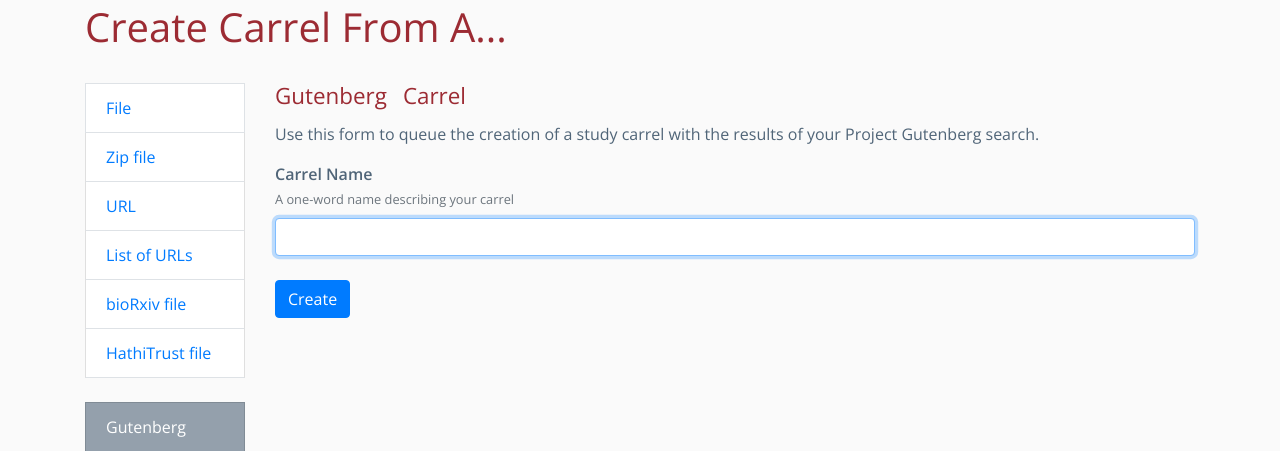
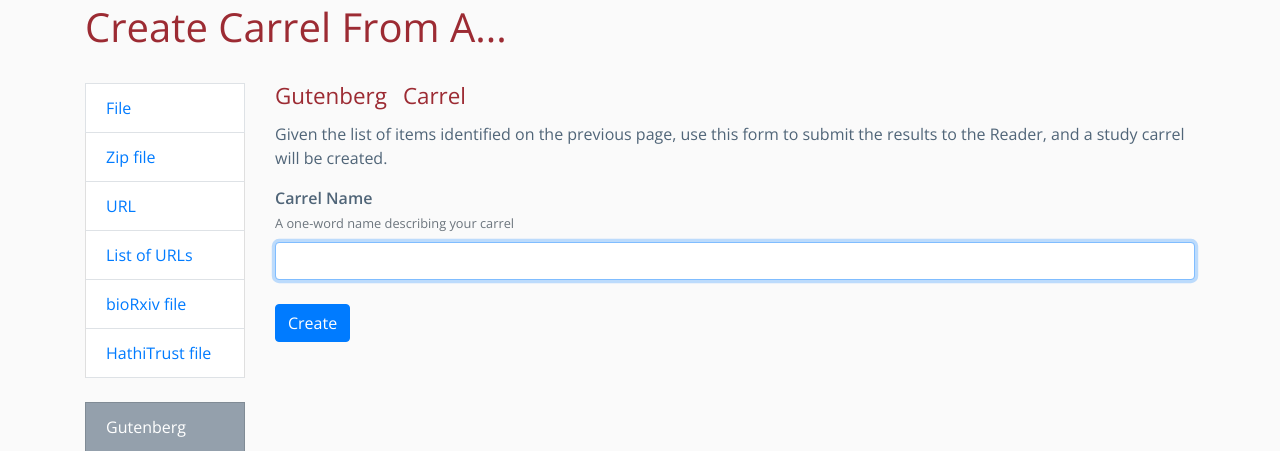
Before and after one commit to ericleasemorgan/reader-classic, a Flask app: page /create/gutenberg in a window 1280 px wide. Shown: the part 157-608 px from the top of the page. Run offline with Flask 2, Linux system fonts and the light colour scheme; the visitor is signed in with stand-in values (Sample User, id 1); parts of the project's set-up code (start-up, migrations or seed data) failed here and were passed over; some libraries are stand-ins or nearby versions.

Commit message:
Wordsmithing

```diff
--- a/webui/templates/gutenberg-create.html
+++ b/webui/templates/gutenberg-create.html
@@ -8,7 +8,7 @@ The Distant Reader - Project Gutenberg to study carrel
 
 {% block searchbody %}
 <h4>Gutenberg<i class="mx-2 fad fa-angle-double-right"></i>Carrel</h4>
-<p>Use this form to queue the creation of a study carrel with the results of your Project Gutenberg search.</p>
+<p>Given the list of items identified on the previous page, use this form to submit the results to the Reader, and a study carrel will be created.</p>
 <form method="post" enctype="multipart/form-data">
   <div class="form-group">
     <label for="shortname">Carrel Name<br><small class="text-muted unbolded">A one-word name describing your carrel</small></label>
--- a/webui/templates/gutenberg.html
+++ b/webui/templates/gutenberg.html
@@ -9,7 +9,7 @@ The Distant Reader - Project Gutenberg to study carrel
 {% block searchbody %}
     <h4>Gutenberg<i class="mx-2 fad fa-angle-double-right"></i>Carrel</h4>
     <p>Use this page to: 1) search a subset (30,000 items) of the venerable <a href="https://www.gutenberg.org">Project Gutenberg</a>, 2) refine the results, and 3) create a study carrel from the list of found items.</p>
-    <p>The content of Project Gutenberg is strong on English literature, American literature, and Western philosophy, but just about any word or phrase will return something. This is a quick an easy way to create carrels whose content represents the complete works of a given author or an introduction any given subject.</p>
+    <p>The content of Project Gutenberg is strong on English literature, American literature, and Western philosophy, but just about any word or phrase will return something. This is a quick an easy way to create carrels whose content represents the complete works of a given author or an introduction a given subject.</p>
     <p>Enter a word, a few words, or a few words surrounded by quote marks to begin.</p>
       <form method="GET">
         <div class="form-group">
```
